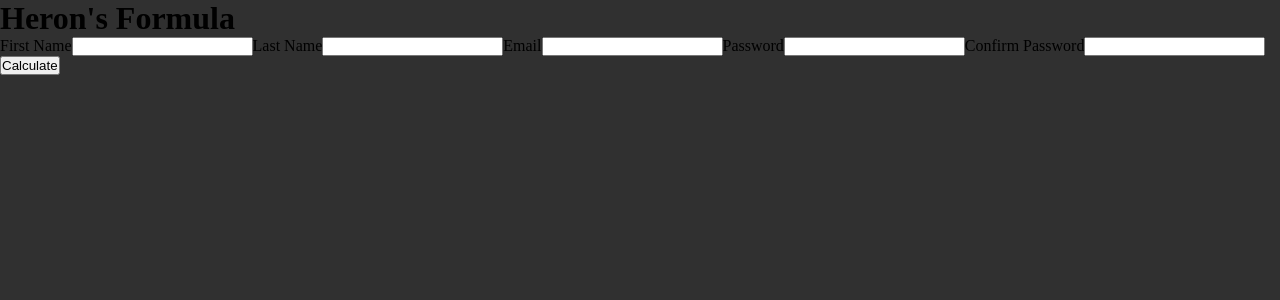
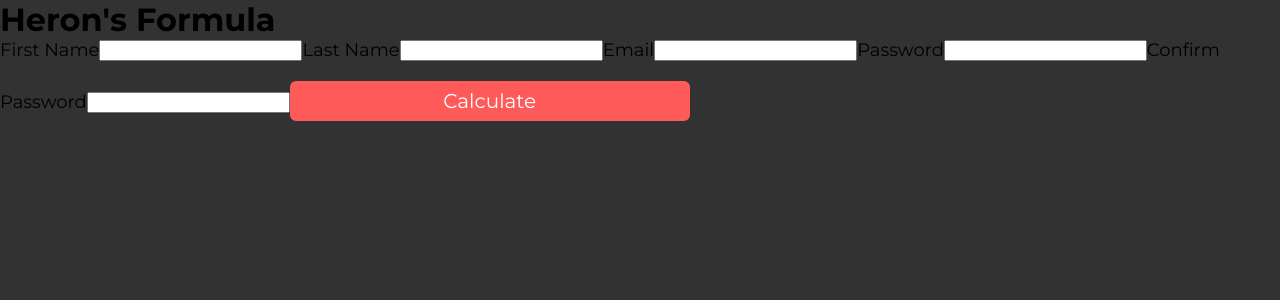
Before and after one commit to bakedapple1/Assignment-5, a React (Vite) app in the folder assign5/: page /login in a window 1280 px wide. Shown: the top 300 px of the page. Built offline with nearby package versions, Linux system fonts and the light colour scheme; a web font is replaced by a local one.

Commit message:
Fixed RegisterView and added context

```diff
--- a/assign5/package.json
+++ b/assign5/package.json
@@ -11,6 +11,7 @@
   },
   "dependencies": {
     "axios": "^1.8.4",
+    "immutable": "^5.1.1",
     "react": "^19.0.0",
     "react-dom": "^19.0.0",
     "react-router-dom": "^7.4.0"
--- a/assign5/src/App.jsx
+++ b/assign5/src/App.jsx
@@ -1,4 +1,5 @@
 import { BrowserRouter, Routes, Route } from "react-router-dom";
+import { StoreProvider } from "./context";
 import HomeView from './views/HomeView.jsx';
 import LoginView from './views/LoginView.jsx';
 import RegisterView from './views/RegisterView.jsx'
@@ -7,7 +8,7 @@ import './App.css';
 function App() {
 
   return (
-    <>
+    <StoreProvider>
       <BrowserRouter>
         <Routes>
           <Route path="/" element={<HomeView />} />
@@ -15,7 +16,7 @@ function App() {
           <Route path="/register" element={<RegisterView />} />
         </Routes>
       </BrowserRouter>
-    </>
+    </StoreProvider>
   )
 }
 
--- /dev/null
+++ b/assign5/src/context/index.jsx
@@ -0,0 +1,18 @@
+import { createContext, useContext, useState } from "react";
+import { Map } from "immutable";
+
+const StoreContext = createContext();
+
+export const StoreProvider = ({ children }) => {
+    const [userData, setUserData] = useState(Map());
+
+    return (
+        <StoreContext.Provider value={{ userData, setUserData }}>
+            {children}
+        </StoreContext.Provider>
+    )
+}
+
+export const useStoreContext = () => {
+    return useContext(StoreContext);
+}
--- a/assign5/src/index.css
+++ b/assign5/src/index.css
@@ -4,7 +4,7 @@
 }
 
 body {
-    background-color: rgb(48, 48, 48);
+    background-color: rgb(50, 50, 50);
 }
 
 /* NAV BAR AND BUTTONS */
@@ -13,7 +13,7 @@ body {
     top: 0;
     border: 10px;
     padding: 25px;
-    background: rgb(20, 20, 20);
+    background: rgb(25, 25, 25);
     display: grid;
     grid-template-columns: repeat(2, 1fr);
     align-content: center;
--- /dev/null
+++ b/assign5/src/views/RegisterView.css
@@ -0,0 +1,84 @@
+label,
+h1 {
+    font-family: "Montserrat", serif;
+}
+
+label {
+    font-size: 18px;
+}
+
+input {
+    font-size: 15px;
+}
+
+.register-view {
+    width: 100%;
+    height: 100%;
+    display: flex;
+    justify-content: center;
+}
+
+.register {
+    background-color: #7e7e7e;
+    padding: 2rem 2.5rem;
+    border-radius: 12px;
+    box-shadow: 0 4px 20px rgba(0, 0, 0, 0.4);
+    max-width: 400px;
+    width: 100vw;
+    margin-top: 200px;
+}
+
+.register-label {
+    text-align: center;
+    margin-bottom: 1.5rem;
+    color: #ffffff;
+}
+
+.register-form label {
+    display: block;
+    margin: 0.75rem 0 0.25rem;
+    color: #dddddd;
+}
+
+.register-form input[type="text"],
+.register-form input[type="email"],
+.register-form input[type="password"] {
+    width: 100%;
+    padding: 0.6rem;
+    margin-bottom: 0.8rem;
+    border: none;
+    border-radius: 6px;
+    background-color: #444;
+    color: #fff;
+    box-sizing: border-box;
+}
+
+.register-form input[type="text"]:focus,
+.register-form input[type="email"]:focus,
+.register-form input[type="password"]:focus {
+    outline: 2px solid rgb(255, 90, 90);
+    background-color: #555;
+}
+
+.submit-button {
+    margin-top: 20px;
+    width: 400px;
+    height: 40px;
+    border-radius: 6px;
+    background-color: rgb(255, 90, 90);
+    border: 2px solid rgb(255, 90, 90);
+    color: white;
+    transition: 0.12s;
+    font-family: "Montserrat", serif;
+    font-optical-sizing: auto;
+    font-weight: 400;
+    font-style: normal;
+    font-size: 20px;
+    cursor: pointer;
+}
+
+.submit-button:hover {
+    background-color: white;
+    border: 2px solid rgb(255, 90, 90);
+    color: rgb(255, 90, 90);
+}
--- a/assign5/src/views/RegisterView.jsx
+++ b/assign5/src/views/RegisterView.jsx
@@ -1,4 +1,7 @@
 import { useState } from "react";
+import { useStoreContext } from "../context";
+import Header from "../components/Header";
+import "./RegisterView.css";
 
 function RegisterView() {
     const [userInfo, setUserInfo] = useState({
@@ -6,35 +9,41 @@ function RegisterView() {
         lastName: '',
         email: '',
         password: '',
+        confPass: '',
     });
 
-    const [confPass, setConfPass] = useState("");
+    const { setUserData } = useStoreContext();
 
-    function createAccount(event, userInfo, confPass) {
+    function createAccount(event, userInfo) {
         event.preventDefault();
 
-
-
+        if (userInfo.password !== userInfo.confPass) {
+            alert("Passwords do not match!");
+            setUserInfo((prev) => ({ ...prev, password: '', confPass: '' }));
+        } else {
 
         }
-
+    }
 
     return (
+        <div className="register-view">
+            <Header />
             <div className="register">
                 <h1 className="register-label">Sign Up</h1>
-            <form className="register-form" id="register-form" onSubmit={(event) => { createAccount(event) }}>
+                <form className="register-form" id="register-form" onSubmit={(event) => { createAccount(event, userInfo) }}>
                     <label htmlFor="reg-first-name">First Name</label>
-                <input type="text" name="reg-first-name" id="reg-first-name" value={firstName} onChange={(event) => { setUserInfo((prev) => ({...prev, firstName: event.target.value})) }} required />
+                    <input type="text" name="reg-first-name" id="reg-first-name" value={userInfo.firstName} onChange={(event) => { setUserInfo((prev) => ({ ...prev, firstName: event.target.value })) }} required />
                     <label htmlFor="reg-last-name">Last Name</label>
-                <input type="text" name="reg-last-name" id="reg-last-name" value={lastName} onChange={(event) => { setUserInfo({...userInfo, lastName: event.target.value}) }} required />
+                    <input type="text" name="reg-last-name" id="reg-last-name" value={userInfo.lastName} onChange={(event) => { setUserInfo((prev) => ({ ...prev, lastName: event.target.value })) }} required />
                     <label htmlFor="reg-email">Email</label>
-                <input type="email" name="reg-email" id="reg-email" value={email} onChange={(event) => { setUserInfo({...userInfo, email: event.target.value}) }} required />
+                    <input type="email" name="reg-email" id="reg-email" value={userInfo.email} onChange={(event) => { setUserInfo((prev) => ({ ...prev, email: event.target.value })) }} required />
                     <label htmlFor="reg-pass">Password</label>
-                <input type="password" name="reg-pass" id="reg-pass" onChange={(event) => { setUserInfo({...userInfo, password: event.target.value}) }} required />
+                    <input type="password" name="reg-pass" id="reg-pass" value={userInfo.password} onChange={(event) => { setUserInfo((prev) => ({ ...prev, password: event.target.value })) }} required />
                     <label htmlFor="reg-conf-pass">Confirm Password</label>
-                <input type="password" name="reg-conf-pass" id="reg-conf-pass" onChange={(event) => { setConfPass(event.target.value) }} required />
+                    <input type="password" name="reg-conf-pass" id="reg-conf-pass" value={userInfo.confPass} onChange={(event) => { setUserInfo((prev) => ({ ...prev, confPass: event.target.value })) }} required />
                     <input type="submit" value="Register" className="submit-button" id="reg-submit" />
                 </form>
+            </div>
         </div>
     );
 }
```
Also changed, not shown: 1 other file (tests, documents, lock files or other folders). Lines whose indentation alone changed are shown as unchanged.
